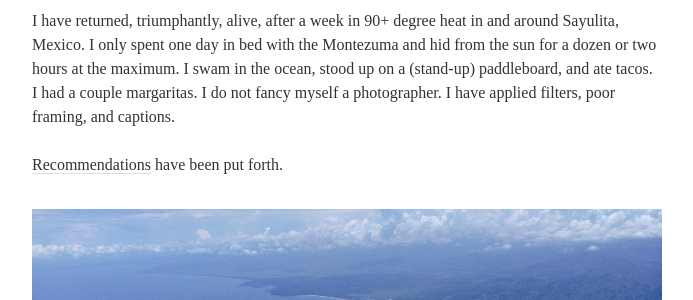
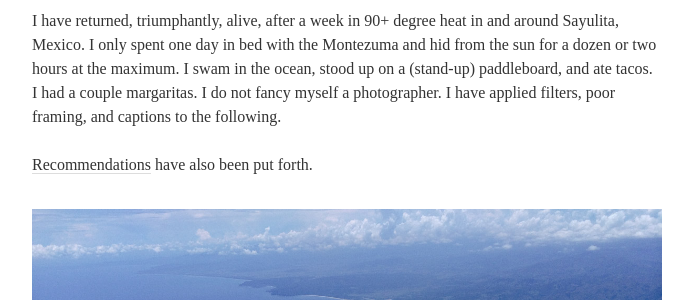
Before and after one commit to joshuajenkins/joshuajenkins.github.io, a Jekyll site: the page built from _posts/2014-08-17-sayulita.md, in a window 1280 px wide and 900 px high. Shown: the part 234-534 px from the top of the window, without its empty margins (293-986 px from the left). Built offline with Jekyll 4.4.1, drawn with Linux system fonts in a browser that asks for light colours; some web fonts are replaced.

Commit message:
The tweaking begins

```diff
--- a/_posts/2014-08-17-sayulita.md
+++ b/_posts/2014-08-17-sayulita.md
@@ -8,9 +8,9 @@ preview_image: /img/2014-sayulita/sayulita 23-26.jpg
 description: A week was spent in Sayulita. It was hot but there is an ocean there. I took some photos and wrote some words.
 ---
 
-I have returned, triumphantly, alive, after a week in 90+ degree heat in and around Sayulita, Mexico. I only spent one day in bed with the Montezuma and hid from the sun for a dozen or two hours at the maximum. I swam in the ocean, stood up on a (stand-up) paddleboard, and ate tacos. I had a couple margaritas. I do not fancy myself a photographer. I have applied filters, poor framing, and captions.
+I have returned, triumphantly, alive, after a week in 90+ degree heat in and around Sayulita, Mexico. I only spent one day in bed with the Montezuma and hid from the sun for a dozen or two hours at the maximum. I swam in the ocean, stood up on a (stand-up) paddleboard, and ate tacos. I had a couple margaritas. I do not fancy myself a photographer. I have applied filters, poor framing, and captions to the following.
 
-<a href="#recommendations">Recommendations</a> have been put forth.
+<a href="#recommendations">Recommendations</a> have also been put forth.
 
 ![Coastal Nayarit](/img/2014-sayulita/sayulita 25-26.jpg "Coastal Nayarit")
 {: .image }
```
